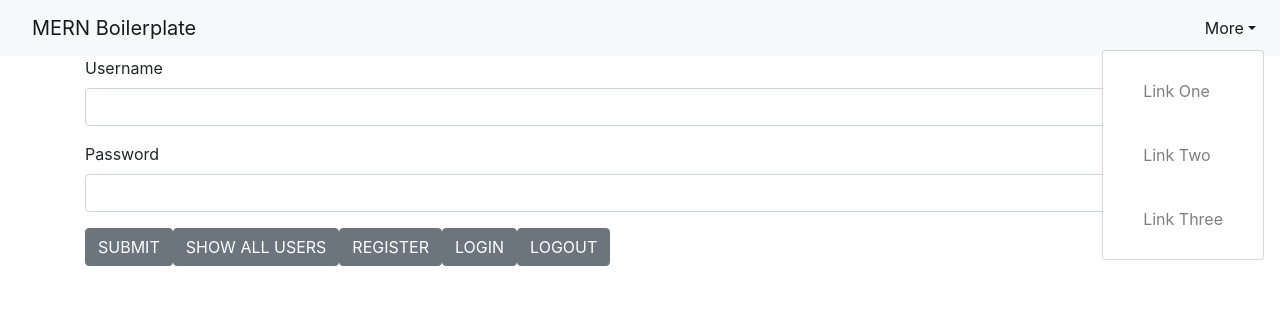
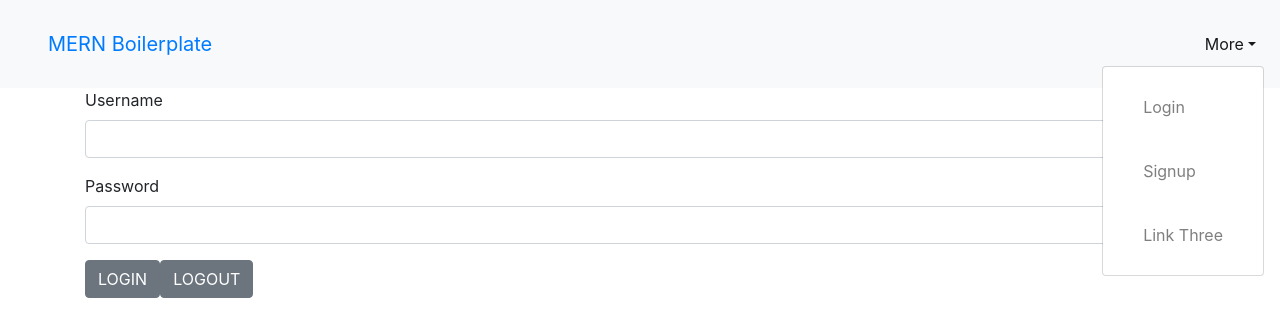
Before and after one commit to medricr/MERN-Boilerplate, a React (Create React App) app in the folder client/: page /login in a window 1280 px wide. Both pictures are taken after a click on the link "More". Shown: the top 336 px of the page. Built offline with nearby package versions, Linux system fonts and the light colour scheme.

Commit message:
added logout button. conditional rendering of navbar now persits between page changes

```diff
--- a/client/src/App.js
+++ b/client/src/App.js
@@ -67,7 +67,7 @@ class App extends React.Component {
 	logoutUser = () => {
 		API.logoutUser().then((result) => {
 			console.log("user logged out")
-			this.setState({isLoggedIn: false, currentUser: {}});
+			this.setState({isLoggedIn: false, currentUser: {}, username: "", password: ""});
 		})
 	}
 
@@ -92,9 +92,9 @@ class App extends React.Component {
 					<Route exact path='/login' render={(props) =>
 						<UserLogin
 							handleInputChange={this.handleInputChange}
-							insertUser={this.insertUser}
-							getAll={this.getAllUsers}
-							registerUser={this.registerUser}
+							// insertUser={this.insertUser}
+							// getAll={this.getAllUsers}
+							// registerUser={this.registerUser}
 							loginUser={this.loginUser}
 							logoutUser={this.logoutUser}
 						/>}
--- a/client/src/components/NavBar/index.js
+++ b/client/src/components/NavBar/index.js
@@ -22,11 +22,25 @@ class NavBar extends React.Component {
 			<div>
 				<Navbar color="light" light expand="md" className="navbar-static-top">
 					{!this.props.userStatus ?
-						<NavbarBrand className="nav-link" href="/#">MERN Boilerplate</NavbarBrand>
+						// <NavbarBrand className="nav-link" href="/">MERN Boilerplate</NavbarBrand>
+						<NavbarBrand>
+							<NavLink>
+								<Link className="nav-link" to='/'>
+									MERN Boilerplate
+								</Link>
+							</NavLink>
+						</NavbarBrand>
 
 						:
 
-						<NavbarBrand className="nav-link" href='/#'>MERN Boilerplate || Welcome: {this.props.currentUser.username} </NavbarBrand>
+						// <NavbarBrand className="nav-link" href='/'>MERN Boilerplate || Welcome: {this.props.currentUser.username} </NavbarBrand>
+						<NavbarBrand>
+							<NavLink>
+								<Link className='nav-link' to='/'>
+									MERN Boilerplate || Welcome: {this.props.currentUser.username}
+								</Link>
+							</NavLink>
+						</NavbarBrand>
 					}
 					<NavbarToggler onClick={this.toggle} />
 					<Collapse isOpen={this.state.isOpen} navbar>
@@ -38,12 +52,12 @@ class NavBar extends React.Component {
 								<DropdownMenu right>
 									<DropdownItem>
 										<NavLink>
-											<Link className="nav-link" to='/login'>Link One</Link>
+											<Link className="nav-link" to='/login'>Login</Link>
 										</NavLink>
 									</DropdownItem>
 									<DropdownItem>
 										<NavLink>
-											<Link className="nav-link" to='/mission'>Link Two</Link>
+											<Link className="nav-link" to='/mission'>Signup</Link>
 										</NavLink>
 									</DropdownItem>
 									<DropdownItem>
--- a/client/src/components/UserLogin/index.js
+++ b/client/src/components/UserLogin/index.js
@@ -20,9 +20,9 @@ class UserLogin extends React.Component {
 						<Label>Password</Label>
 						<Input type="password" name="password" onChange={this.props.handleInputChange} />
 					</FormGroup>
-					<Button onClick = {this.props.insertUser}>SUBMIT</Button>
+					{/* <Button onClick = {this.props.insertUser}>SUBMIT</Button>
 					<Button onClick = {this.props.getAll}>SHOW ALL USERS</Button>
-					<Button onClick = {this.props.registerUser}>REGISTER</Button>
+					<Button onClick = {this.props.registerUser}>REGISTER</Button> */}
 					<Button onClick = {this.props.loginUser}>LOGIN</Button>
 					<Button onClick = {this.props.logoutUser}>LOGOUT</Button>
 				</Form>
--- a/client/src/components/UserProfile/index.js
+++ b/client/src/components/UserProfile/index.js
@@ -13,7 +13,7 @@ class UserProfile extends React.Component {
 			<div>
 				<Card>
 					<CardBody>
-						<CardText>Welcome, </CardText>
+						<CardText>Welcome, {this.props.currentUser} </CardText>
 					</CardBody>
 				</Card>
 			</div>
```
Also changed, not shown: client/src/components/UserSignup/index.js (added, +28 -0 lines), 1 other file (tests, documents, lock files or other folders).
